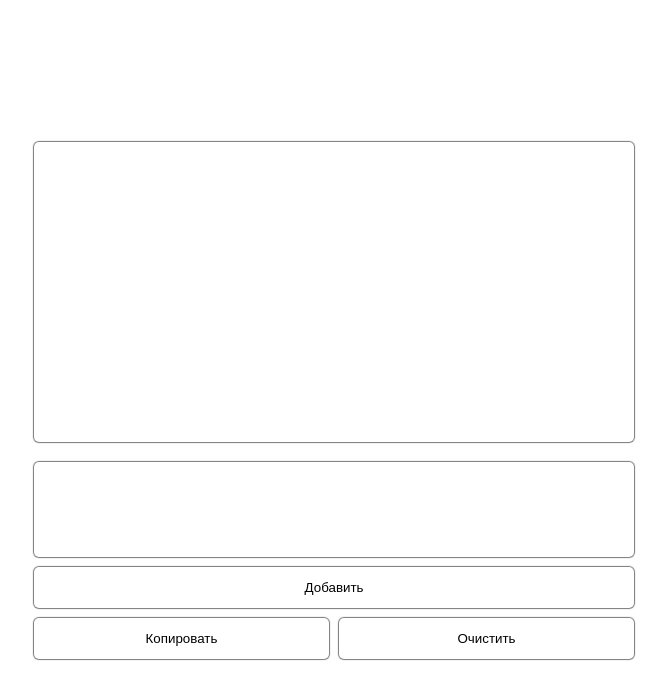
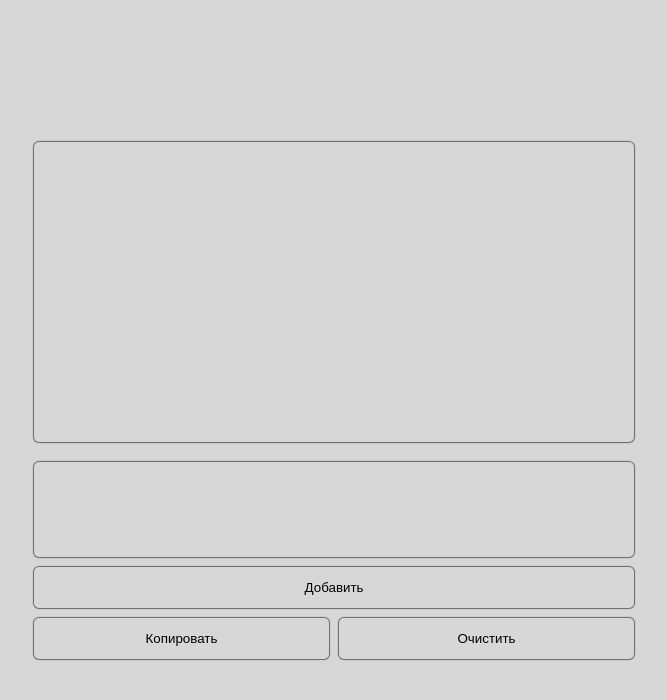
Before and after one commit to wovka27/task-report, a plain HTML site: page index.html in a window 1280 px wide. Shown: the whole page, without its empty margins (306-973 px from the left). Drawn offline with Linux system fonts and the light colour scheme.

Commit message:
правки стилей

```diff
--- a/css/style.css
+++ b/css/style.css
@@ -137,11 +137,11 @@ button {
 
 @media (prefers-color-scheme: light) {
     body, button, textarea, li {
-        background: #fff;
+        background: #d7d7d7;
         color: #000;
     }
     .result, button, textarea, li  {
-        background-color: #fff;
+        background-color: #d7d7d7;
         box-shadow: 0 0 1px 1px #0008;
     }
 }
```
